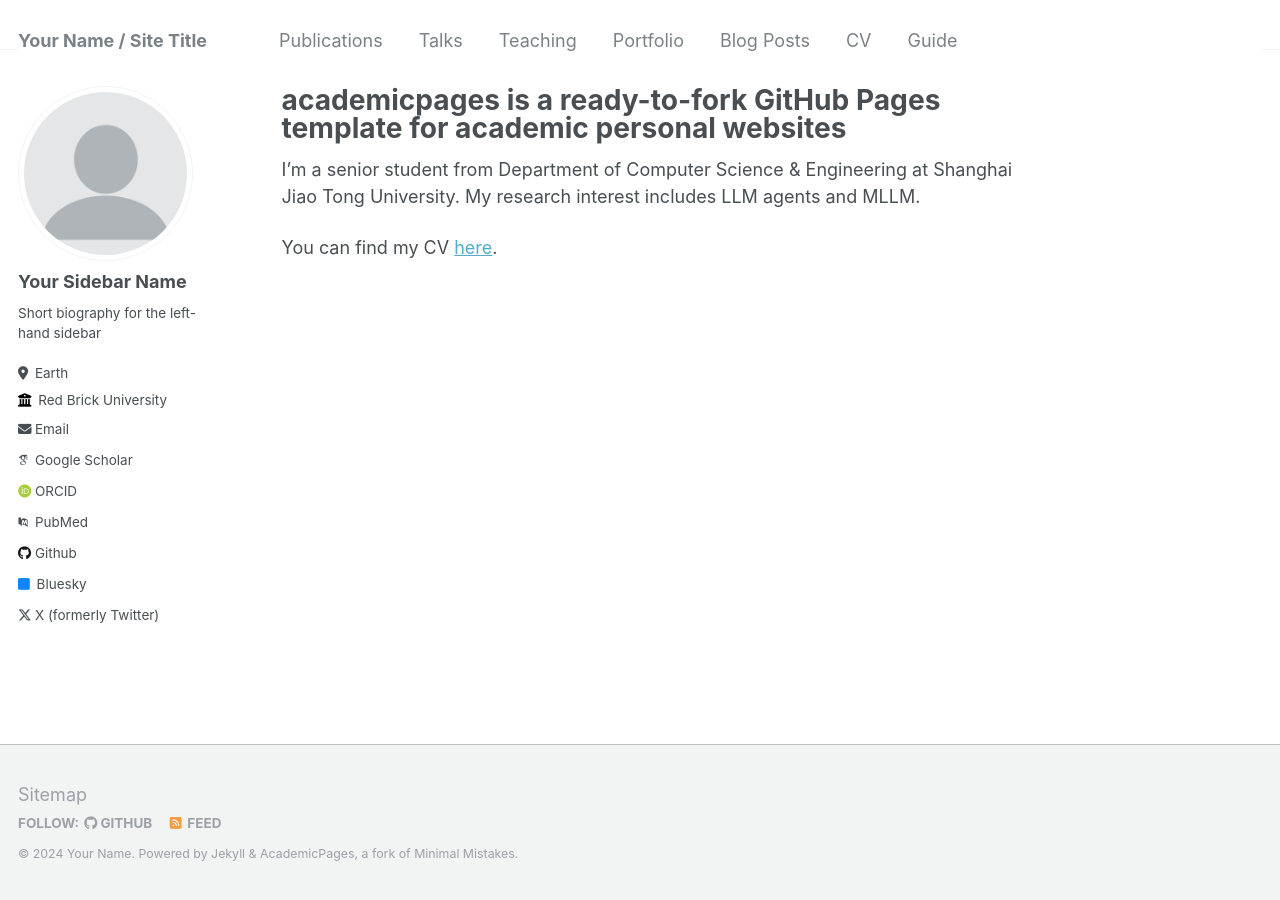
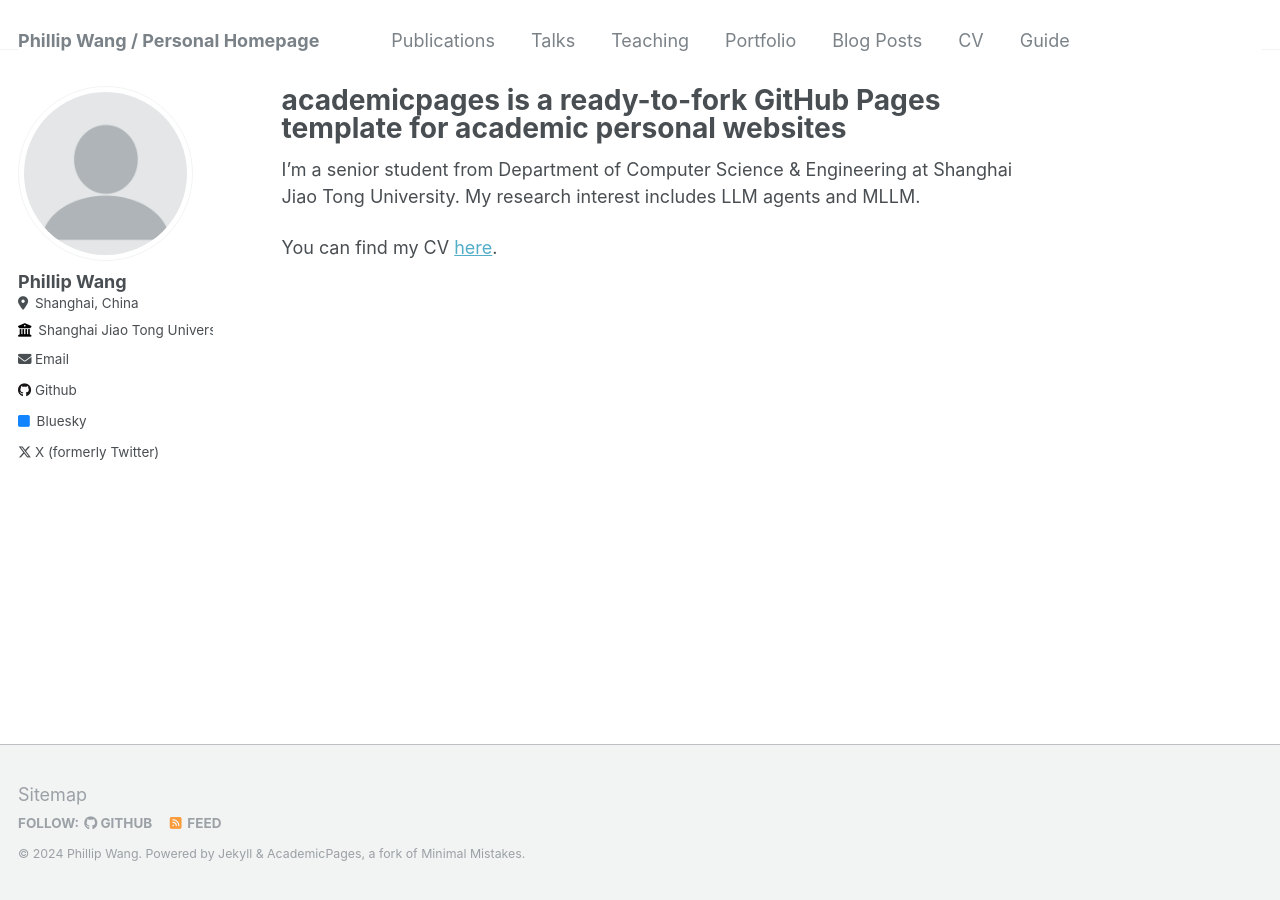
Before and after one commit to philipwangOvO/philipwangOvO.github.io, a Jekyll site: the page built from _pages/about.md, in a window 1280 px wide. Built offline with Jekyll 4.4.1, drawn with Linux system fonts in a browser that asks for light colours; some web fonts are replaced.

Commit message:
Update _config.yml

```diff
--- a/_config.yml
+++ b/_config.yml
@@ -8,11 +8,11 @@
 
 # Basic Site Settings
 locale                   : "en-US"
-title                    : "Your Name / Site Title"
+title                    : "Phillip Wang / Personal Homepage"
 title_separator          : "-"
-name                     : &name "Your Name"
+name                     : &name "Phillip Wang"
 description              : &description "personal description"
-url                      : https://academicpages.github.io # the base hostname & protocol for your site e.g. "https://mmistakes.github.io"
+url                      : https://philipwangOvO.github.io # the base hostname & protocol for your site e.g. "https://mmistakes.github.io"
 baseurl                  : "" # the subpath of your site, e.g. "/blog"
 repository               : "academicpages/academicpages.github.io"
 
@@ -22,20 +22,20 @@ repository               : "academicpages/academicpages.github.io"
 author:
   # Biographic information
   avatar           : "profile.png"
-  name             : "Your Sidebar Name"
+  name             : "Phillip Wang"
   pronouns         : # example: "she/her"
-  bio              : "Short biography for the left-hand sidebar"
-  location         : "Earth"
-  employer         : "Red Brick University"
+  bio              : # "This is a short biography"
+  location         : "Shanghai, China"
+  employer         : "Shanghai Jiao Tong University"
   uri              : # URL
   email            : "none@example.org"
 
   # Academic websites
   arxiv            : # URL - Update with the correct link to your profile
-  googlescholar    : "https://scholar.google.com/citations?user=PS_CX0AAAAAJ"
+  googlescholar    : # "https://scholar.google.com/citations?user=PS_CX0AAAAAJ"
   impactstory      : # URL
-  orcid            : "http://orcid.org/yourorcidurl"
-  pubmed           : "https://www.ncbi.nlm.nih.gov/pubmed/?term=john+snow"
+  orcid            : # "http://orcid.org/yourorcidurl"
+  pubmed           : # "https://www.ncbi.nlm.nih.gov/pubmed/?term=john+snow"
   researchgate     : # URL
 
   # Repositories and software development
```
